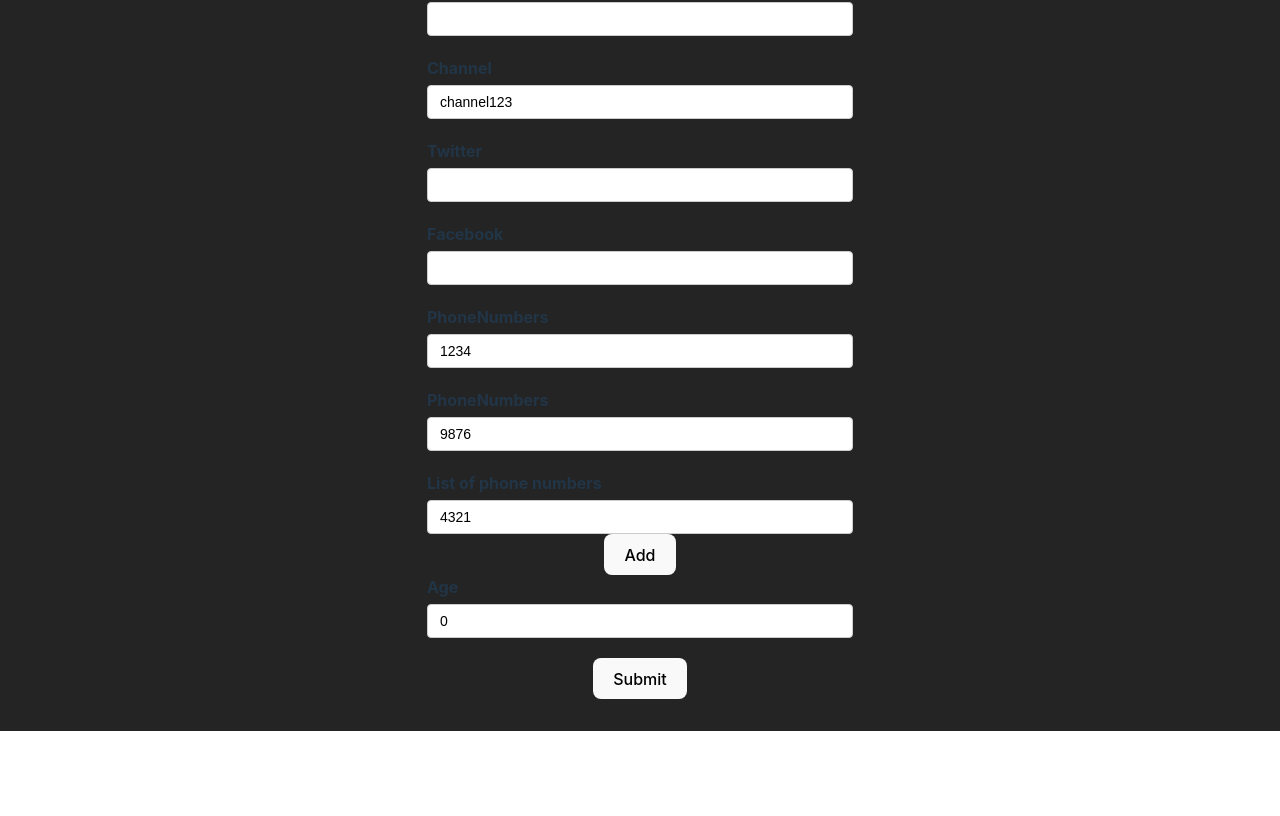
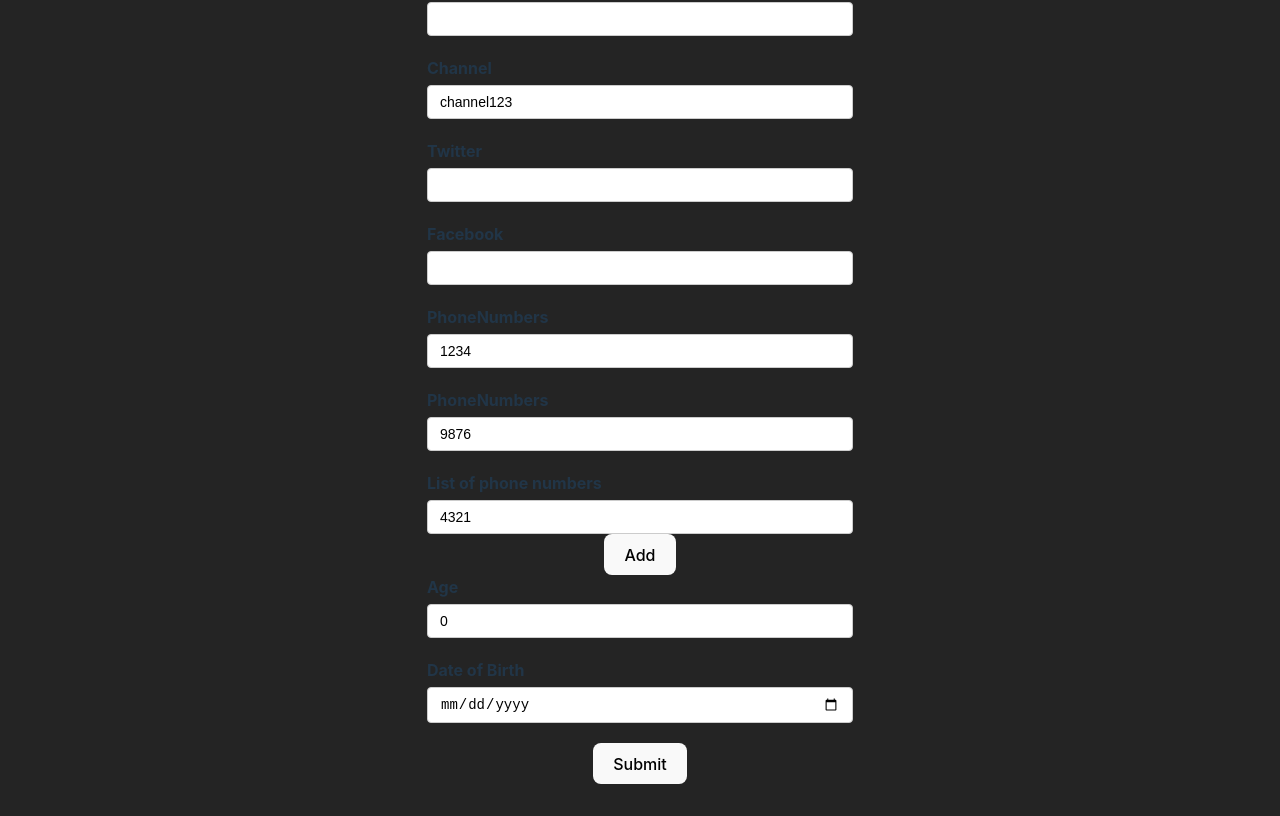
Before and after one commit to Gapotchenko-Yakov/react-hook-form-tutorials, a React (Vite) app in the folder rhf-demo/: page / in a window 1280 px wide. Shown: the part 267-1083 px from the top of the page. Before the commit the page ends 998 px from the top, so only its background shows below. Built offline with nearby package versions, Linux system fonts and the light colour scheme.

Commit message:
Add date value.

```diff
--- a/rhf-demo/src/components/YouTubeForm.tsx
+++ b/rhf-demo/src/components/YouTubeForm.tsx
@@ -16,6 +16,7 @@
     number: string;
   }[];
   age: number;
+  dateOfBirth: Date;
 };
 
 const YouTubeForm = () => {
@@ -166,6 +167,19 @@
           <p className="error">{errors.age?.message}</p>
         </div>
 
+        <div className="form-control">
+          <label htmlFor="dateOfBirth">Date of Birth</label>
+          <input
+            type="date"
+            id="dateOfBirth"
+            {...register("dateOfBirth", {
+              valueAsDate: true,
+              required: { value: true, message: "Date of Birth is required" },
+            })}
+          />
+          <p className="error">{errors.dateOfBirth?.message}</p>
+        </div>
+
         <button>Submit</button>
       </form>
       <DevTool control={control} />
```
